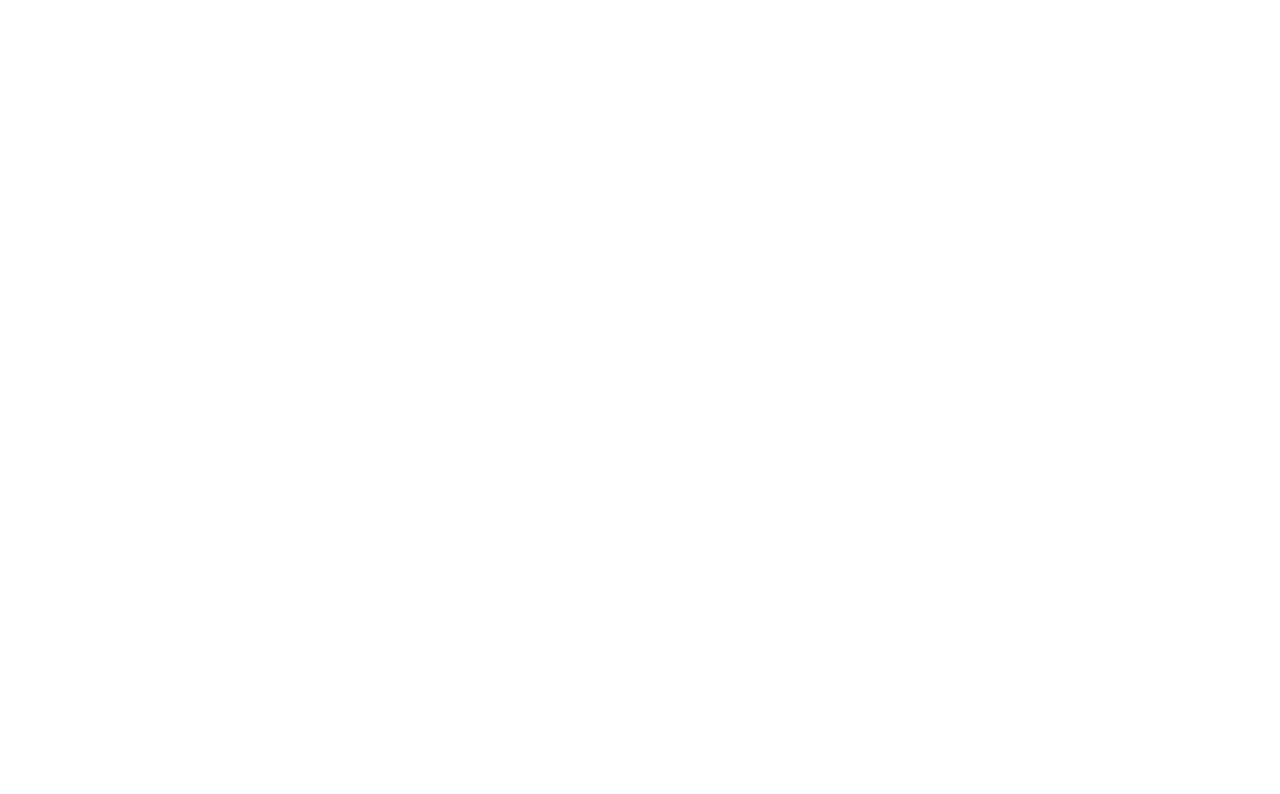
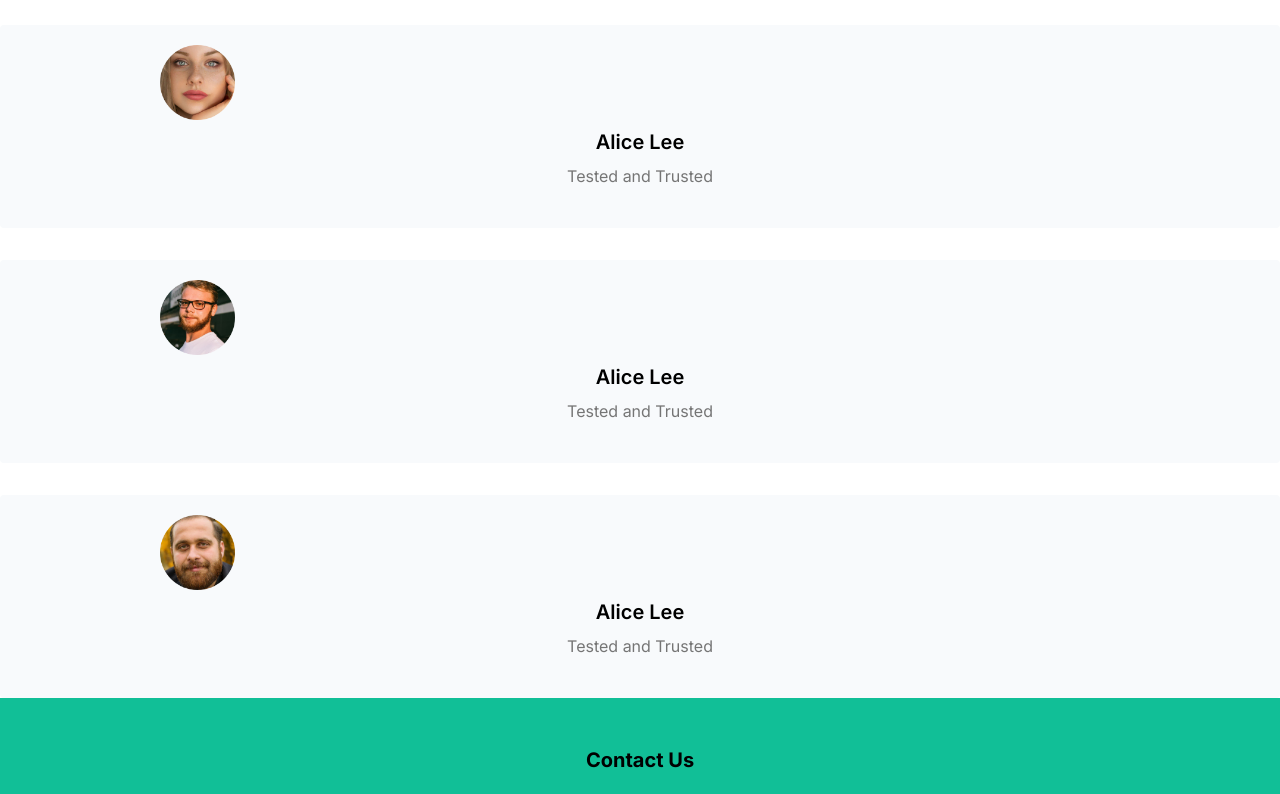
Before and after one commit to Richson-Tech/org, a Next.js app: page /contact in a window 1280 px wide. Shown: the part 1406-2200 px from the top of the page. Before the commit the page ends 1307 px from the top, so only its background shows below. Built offline with nearby package versions, Linux system fonts and the light colour scheme.

Commit message:
new commits added

```diff
--- a/src/app/contact/page.jsx
+++ b/src/app/contact/page.jsx
@@ -4,6 +4,8 @@
 import { MdCall } from "react-icons/md";
 import { MdEmail } from "react-icons/md";
 import { IoIosTime } from "react-icons/io";
+import Testimonial from "@/components/Testimonial";
+import Footer from "@/components/Footer";
 
 const page = () => {
   return (
@@ -59,6 +61,8 @@
           Sunday 11am - 4pm
         </p>
       </div>
+      <Testimonial />
+      <Footer />
     </div>
   );
 };
```
